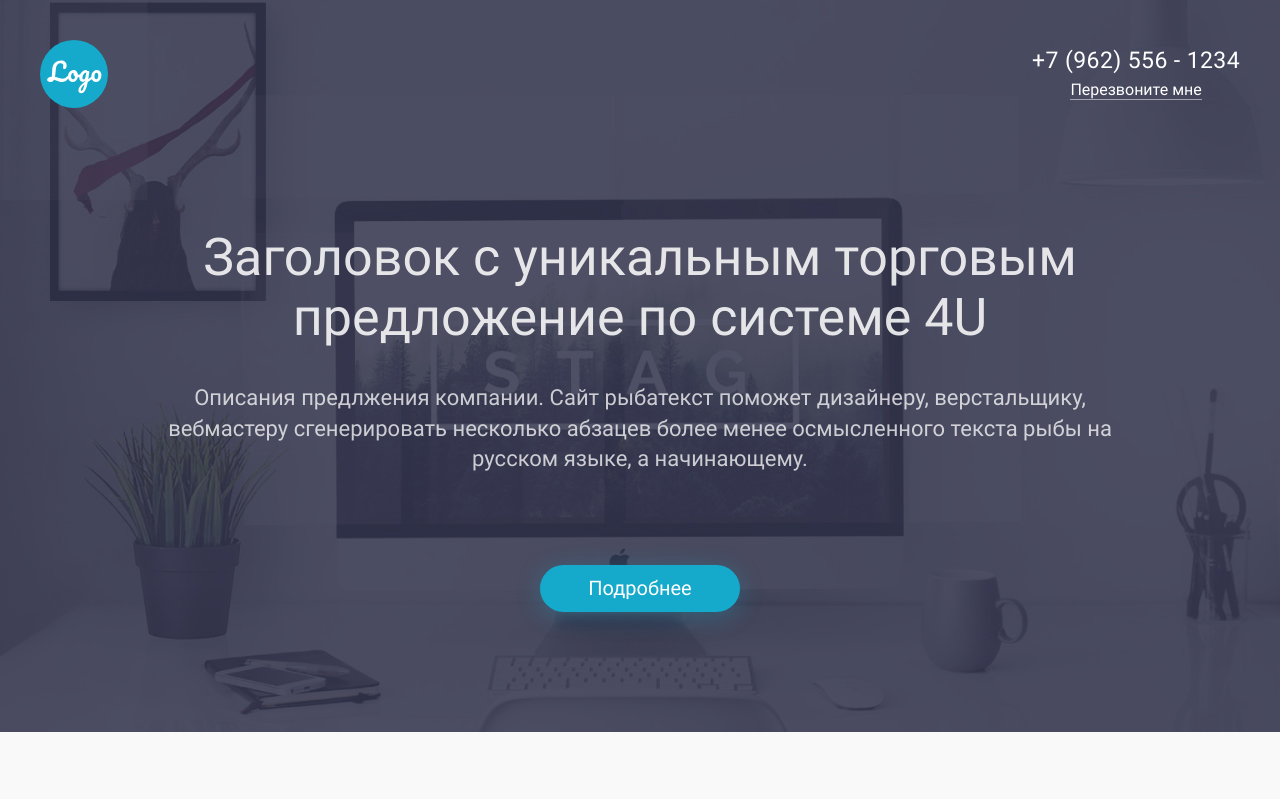
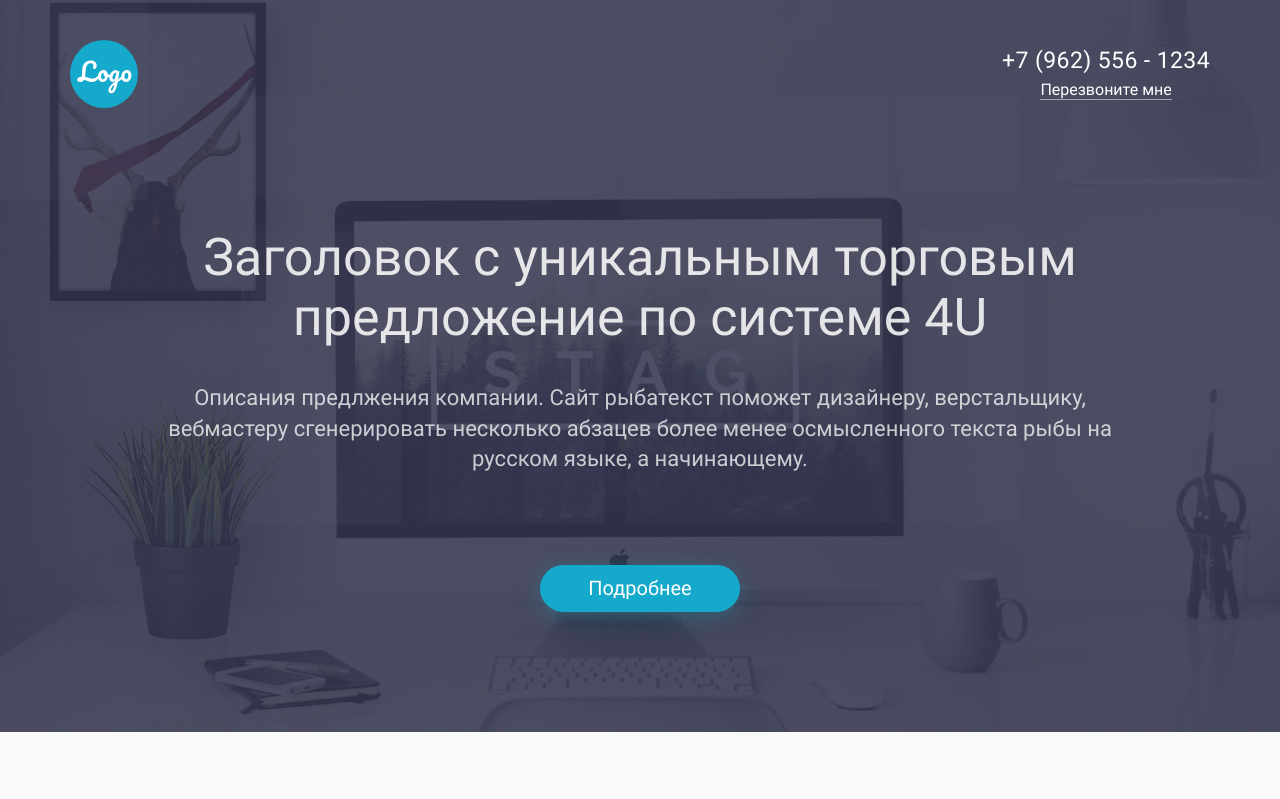
Before and after one commit to ShvedovDmitry007/template, a plain HTML site: page index.html in a window 1280 px wide. Shown: the top 799 px of the page. Drawn offline with nearby package versions, Linux system fonts and the light colour scheme.

Commit message:
fixed max-width on container

```diff
--- a/css/global.css
+++ b/css/global.css
@@ -76,7 +76,7 @@ fieldset {
 }
 
 .container {
-  max-width: 1260px;
+  max-width: 1200px;
   margin: 0 auto;
 }
 
```
